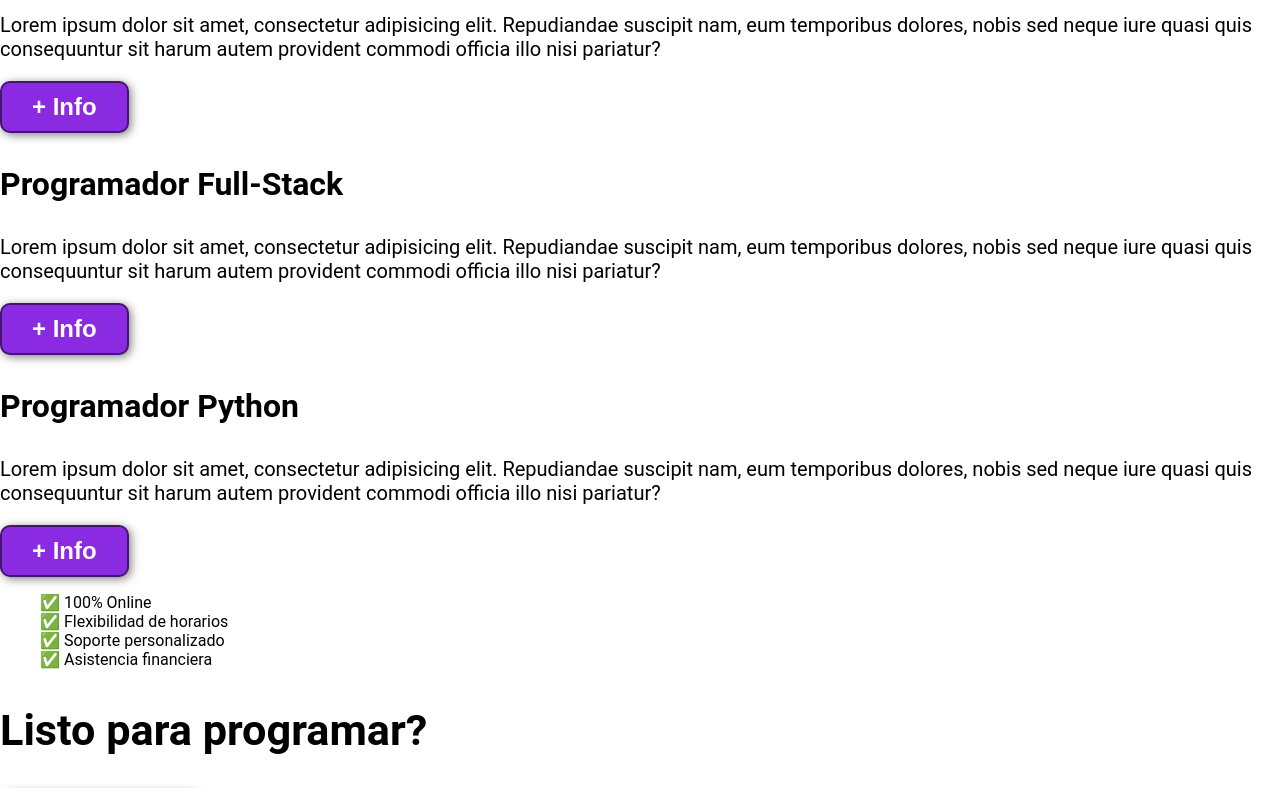
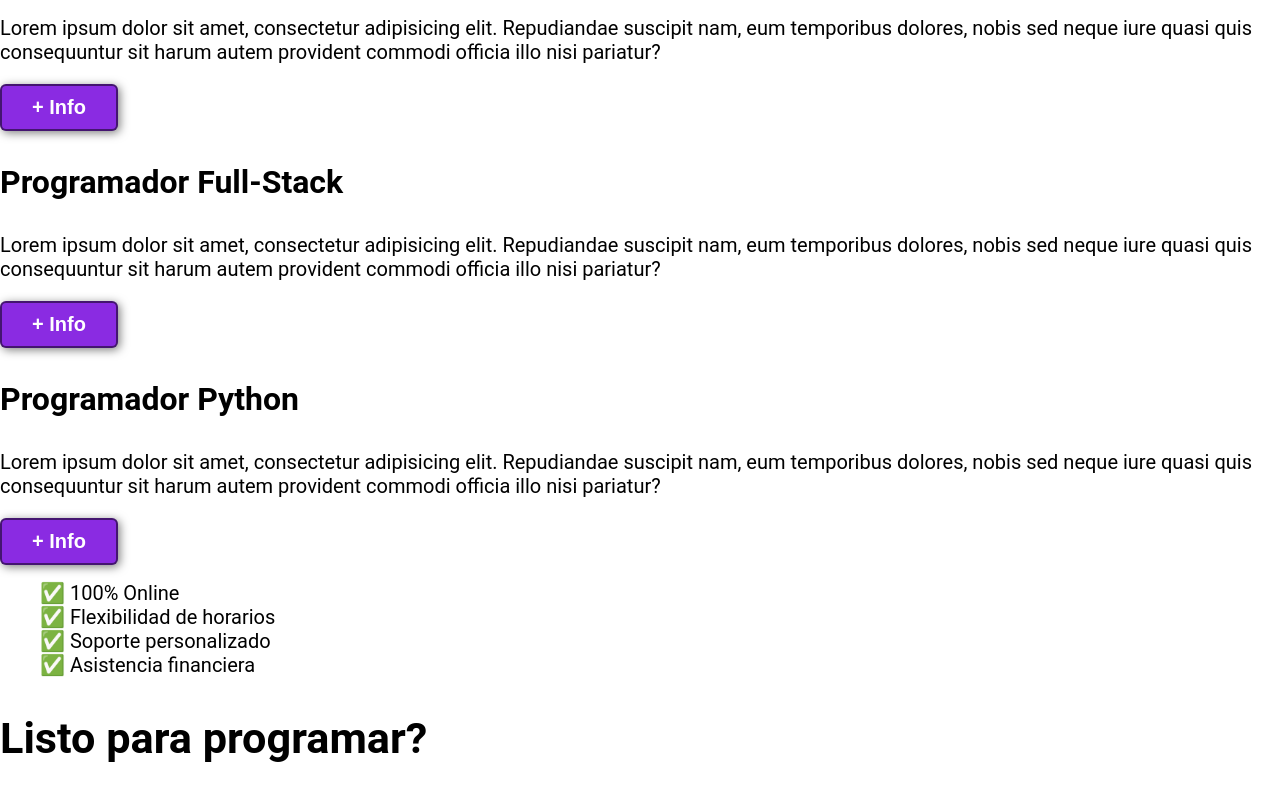
Before and after one commit to mikeleguizamon/pagina-web-html-css, a plain HTML site: page index.html in a window 1280 px wide. Shown: the part 702-1490 px from the top of the page. Drawn offline with Linux system fonts and the light colour scheme.

Commit message:
style: :lipstick: Update CSS styles

```diff
--- a/css/style.css
+++ b/css/style.css
@@ -7,7 +7,7 @@ body{
   margin: 0;
 }
 
-h1{ font-size: 3.4em;}
+h1{ font-size: 3.5em;}
 h2{ font-size: 2.7em;}
 h3{ font-size: 2em;}
 
@@ -15,15 +15,14 @@ p{
   font-size: 1.25em;
 }
 
-ul{
-  list-style: none;
-}
+ul{ list-style: none;}
+li{ font-size: 1.25em;}
 
 button{
-  font-size: 1.5em;
+  font-size: 1.25em;
   font-weight: bold;
   padding: 10px 30px;
-  border-radius: 10px;
+  border-radius: 6px;
   border: 2px solid rgba(0, 0, 0, 0.5);
   box-shadow: 2px 2px 10px rgba(0, 0, 0, 0.5);
   color: white;
@@ -34,3 +33,12 @@ button{
 button:hover{
   background-color: rgb(101, 33, 165);
 }
+
+.container{
+  max-width: 1480px;
+  margin: auto;
+}
+
+header{
+  background-color: rgb(245, 245, 245);
+}
```
